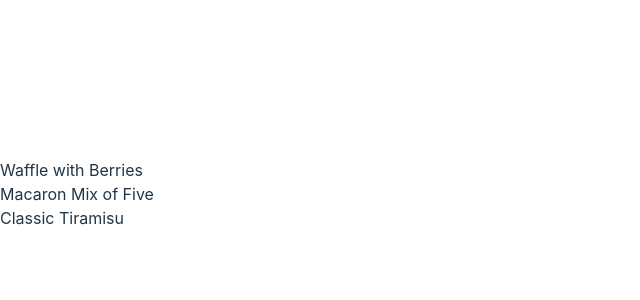
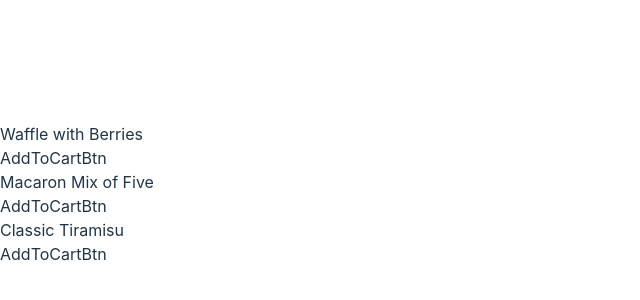
Before and after one commit to Cyri0/13BC-desserts, a React (Vite) app in the folder desserts-frontend/: page / in a window 1280 px wide. Shown: the part 206-506 px from the top of the page, without its empty margins (0-640 px from the left). Built offline with nearby package versions, Linux system fonts and the light colour scheme.

Commit message:
AddToCartBtn created

```diff
--- /dev/null
+++ b/desserts-frontend/src/components/AddToCartBtn.tsx
@@ -0,0 +1,7 @@
+const AddToCartBtn = () => {
+  return (
+    <div>AddToCartBtn</div>
+  )
+}
+
+export default AddToCartBtn
--- a/desserts-frontend/src/components/DessertCard.tsx
+++ b/desserts-frontend/src/components/DessertCard.tsx
@@ -1,3 +1,4 @@
+import AddToCartBtn from "./AddToCartBtn"
 
 type DessertCardProp = {
     name: string
@@ -7,6 +8,7 @@ const DessertCard = (props: DessertCardProp) => {
   return (
     <div>
         {props.name}
+        <AddToCartBtn/>
     </div>
   )
 }
```
